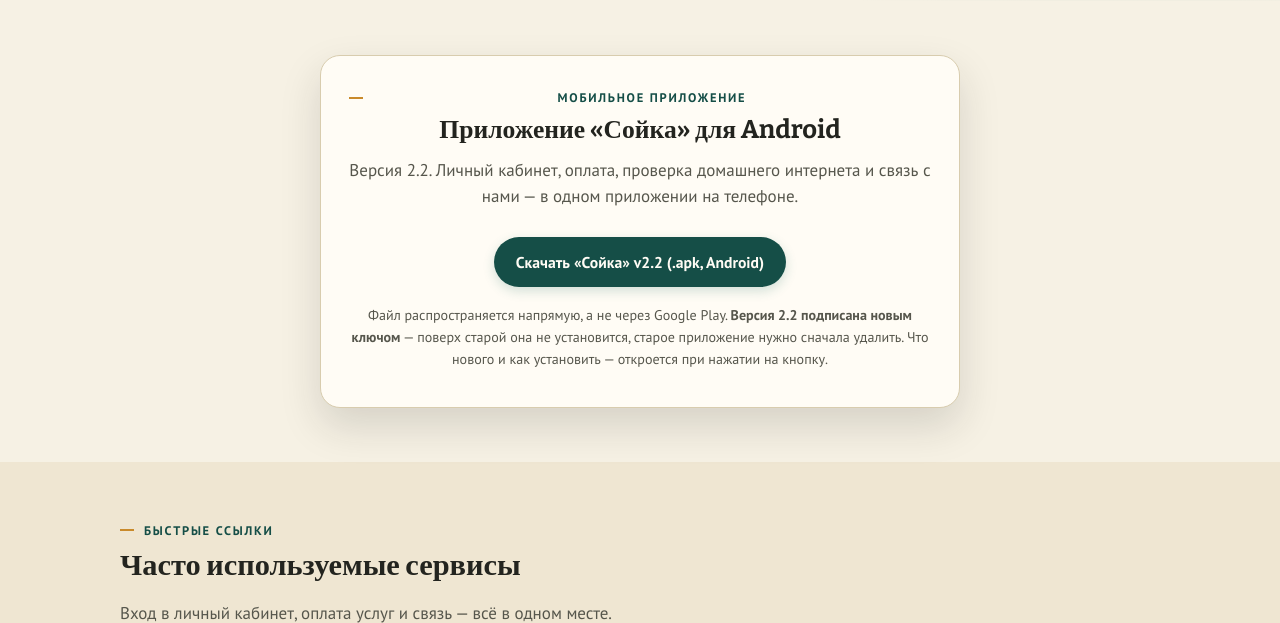
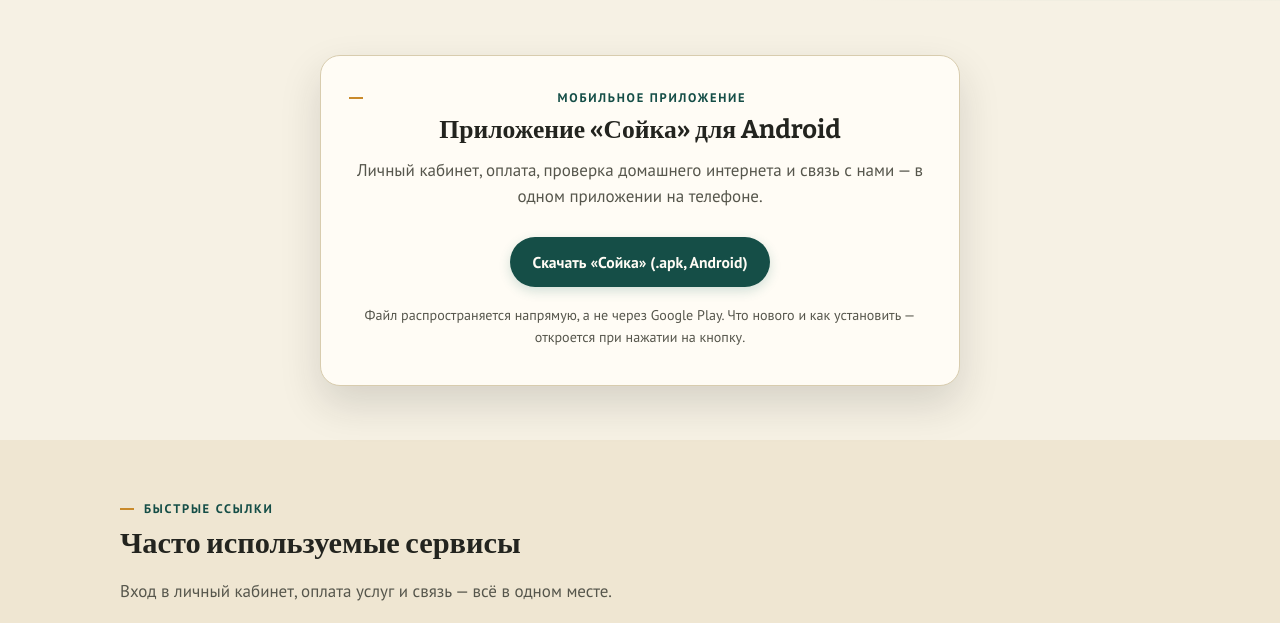
Before and after one commit to artem1728000-crypto/internet-soyka, a PHP site: page /abonent.html in a window 1280 px wide; the page is wider, and only the part inside the window is pictured. Shown: the part 585-1208 px from the top of that part. Run offline with PHP 8.4, Linux system fonts and the light colour scheme.

Commit message:
Приложение «Сойка»: единая ссылка на скачивание, убрать номер версии и предупреждение об удалении старой версии
Co-Authored-By: Claude Opus 5.5 <noreply@anthropic.com>

```diff
--- a/abonent.html
+++ b/abonent.html
@@ -103,14 +103,14 @@
       <div class="form-card" style="max-width:640px;">
         <span class="eyebrow" style="display:block; text-align:center; margin-bottom:.6em;">Мобильное приложение</span>
         <h2>Приложение «Сойка» для Android</h2>
-        <p class="sub">Версия 2.2. Личный кабинет, оплата, проверка домашнего интернета и связь с нами — в одном приложении на телефоне.</p>
+        <p class="sub">Личный кабинет, оплата, проверка домашнего интернета и связь с нами — в одном приложении на телефоне.</p>
 
         <div style="text-align:center; margin-top:8px;">
-          <a href="https://disk.yandex.ru/d/puIktFZgDVAv7g" target="_blank" rel="noopener" class="btn" data-app-modal>Скачать «Сойка» v2.2 (.apk, Android)</a>
+          <a href="https://disk.yandex.ru/d/ZW1whwbHJLnChg" target="_blank" rel="noopener" class="btn" data-app-modal>Скачать «Сойка» (.apk, Android)</a>
         </div>
 
         <p style="font-size:.88rem; color:var(--ink-soft); text-align:center; margin-top:18px; margin-bottom:0;">
-          Файл распространяется напрямую, а не через Google Play. <strong>Версия 2.2 подписана новым ключом</strong> — поверх старой она не установится, старое приложение нужно сначала удалить. Что нового и как установить — откроется при нажатии на кнопку.
+          Файл распространяется напрямую, а не через Google Play. Что нового и как установить — откроется при нажатии на кнопку.
         </p>
       </div>
     </div>
--- a/index.html
+++ b/index.html
@@ -793,7 +793,7 @@
             <svg viewBox="0 0 24 24" fill="none" stroke="var(--signal-dark)" stroke-width="2" stroke-linecap="round" stroke-linejoin="round"><rect x="5" y="2" width="14" height="20" rx="2"/><line x1="12" y1="18" x2="12.01" y2="18"/></svg>
           </div>
           <h3>Приложение «Сойка»</h3>
-          <p>Версия 2.2 для Android: личный кабинет, оплата, проверка домашнего интернета и связь с нами — в одном приложении на телефоне.</p>
+          <p>Приложение для Android: личный кабинет, оплата, проверка домашнего интернета и связь с нами — в одном приложении на телефоне.</p>
           <span class="btn btn-ghost">Скачать приложение</span>
         </a>
 
--- a/script.js
+++ b/script.js
@@ -498,7 +498,7 @@
     overlay.innerHTML =
       '<div class="max-modal" role="dialog" aria-modal="true" aria-labelledby="appModalTitle">' +
         '<button type="button" class="max-modal-close" aria-label="Закрыть">&times;</button>' +
-        '<h3 id="appModalTitle">«Сойка» 2.2 для Android</h3>' +
+        '<h3 id="appModalTitle">«Сойка» для Android</h3>' +
         '<p>Приложение полностью переделано. Коротко, что изменилось:</p>' +
         '<ul class="app-modal-news">' +
           '<li><span class="ico">🎨</span><span>Новый внешний вид — тёмное оформление, крупные карточки разделов, новая иконка</span></li>' +
@@ -511,11 +511,6 @@
           '<li><span class="ico">↩️</span><span>Кнопка «Вернуться назад» во всех разделах с сайтом — возврат в меню одним нажатием</span></li>' +
           '<li><span class="ico">ℹ️</span><span>Раздел «О приложении» — об авторе и о том, как поддержать проект</span></li>' +
         '</ul>' +
-        '<div class="app-modal-warn">' +
-          '<p><strong>⚠️ Важно: сначала удалите старое приложение</strong></p>' +
-          '<p>Версия 2.2 пересобрана и подписана новым ключом, поэтому поверх старой версии Android её не поставит. Сначала удалите старое приложение, затем установите новое.</p>' +
-          '<p>Логин и пароль от личного кабинета при этом сотрутся — их нужно будет ввести заново один раз. Следующие обновления уже будут устанавливаться поверх, без удаления.</p>' +
-        '</div>' +
         '<p class="app-modal-note">Файл распространяется напрямую, а не через Google Play, поэтому при установке Android попросит разрешить установку из неизвестных источников и может показать предупреждение антивируса — это стандартное поведение для .apk-файлов не из магазина приложений.</p>' +
         '<div class="max-modal-actions">' +
           '<a href="#" target="_blank" rel="noopener" class="btn" id="appModalDownload">Перейти к загрузке .apk</a>' +
--- a/styles.css
+++ b/styles.css
@@ -1501,18 +1501,6 @@ footer.site .foot-links a:hover{color:#FBF7EC;}
   padding:6px 0; font-size:.92rem; color:var(--ink); line-height:1.5;
 }
 .app-modal-news .ico{flex-shrink:0; font-size:1.05rem; line-height:1.4;}
-.app-modal-warn{
-  background:rgba(201,138,43,.1);
-  border-left:3px solid var(--gold);
-  padding:14px 16px;
-  border-radius:8px;
-  margin:0 0 16px;
-  font-size:.9rem;
-  color:var(--ink);
-  line-height:1.55;
-}
-.app-modal-warn p{margin:0 0 .6em;}
-.app-modal-warn p:last-child{margin:0;}
 .max-modal > .app-modal-note{
   font-size:.82rem; color:var(--ink-soft); line-height:1.5; margin:0 0 16px;
 }
--- a/templates/index.html
+++ b/templates/index.html
@@ -701,7 +701,7 @@
             <svg viewBox="0 0 24 24" fill="none" stroke="var(--signal-dark)" stroke-width="2" stroke-linecap="round" stroke-linejoin="round"><rect x="5" y="2" width="14" height="20" rx="2"/><line x1="12" y1="18" x2="12.01" y2="18"/></svg>
           </div>
           <h3>Приложение «Сойка»</h3>
-          <p>Версия 2.2 для Android: личный кабинет, оплата, проверка домашнего интернета и связь с нами — в одном приложении на телефоне.</p>
+          <p>Приложение для Android: личный кабинет, оплата, проверка домашнего интернета и связь с нами — в одном приложении на телефоне.</p>
           <span class="btn btn-ghost">Скачать приложение</span>
         </a>
 
```
